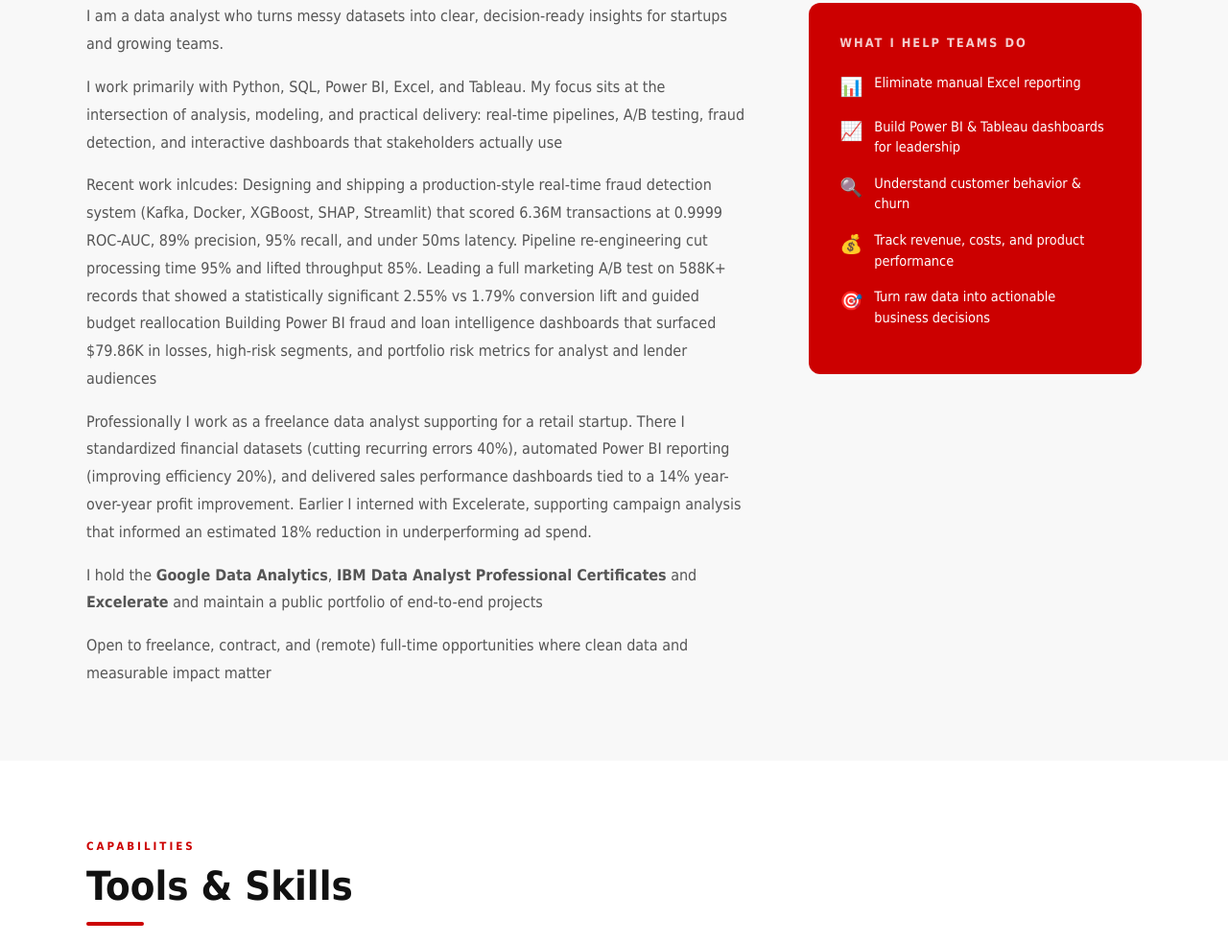
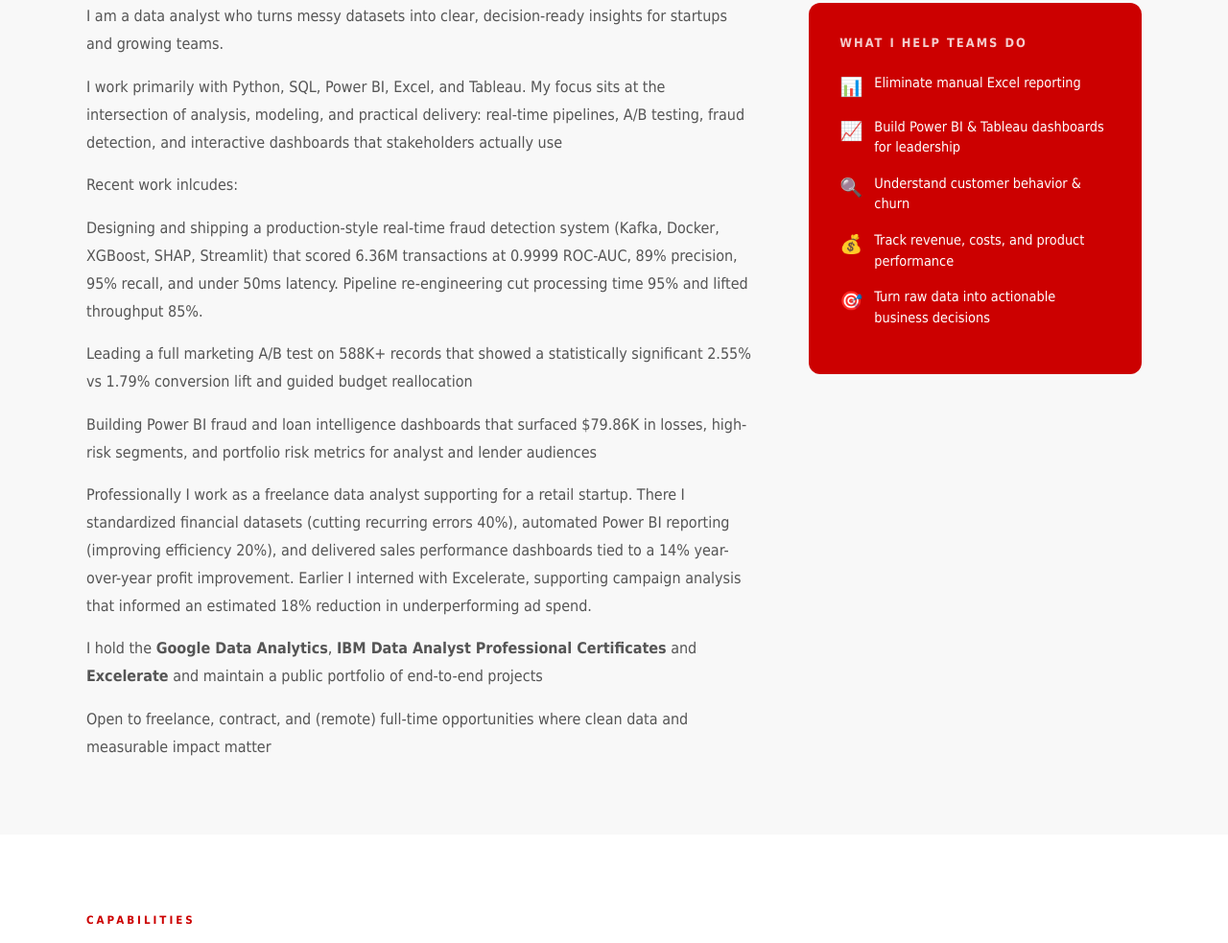
Before and after one commit to alabiibrahim/Vercel, a plain HTML site: page index.html in a window 1280 px wide. Shown: the part 1009-1992 px from the top of the page at 96% size. Drawn offline with Linux system fonts and the light colour scheme; a web font is replaced by a local one.

Commit message:
Update index.html

```diff
--- a/index.html
+++ b/index.html
@@ -886,11 +886,17 @@
       <div class="about-text">
         <p>I am a data analyst who turns messy datasets into clear, decision-ready insights for startups and growing teams.</p>
         <p>I work primarily with Python, SQL, Power BI, Excel, and Tableau. My focus sits at the intersection of analysis, modeling, and practical delivery: real-time pipelines, A/B testing, fraud detection, and interactive dashboards that stakeholders actually use</p>
+
         <p>Recent work inlcudes:
-          <l> Designing and shipping a production-style real-time fraud detection system (Kafka, Docker, XGBoost, SHAP, Streamlit) that scored 6.36M transactions at 0.9999 ROC-AUC, 89% precision, 95% recall, and under 50ms latency. Pipeline re-engineering cut processing time 95% and lifted throughput 85%.</l>
-        <l>Leading a full marketing A/B test on 588K+ records that showed a statistically significant 2.55% vs 1.79% conversion lift and guided budget reallocation</l>
-        <l>Building Power BI fraud and loan intelligence dashboards that surfaced $79.86K in losses, high-risk segments, and portfolio risk metrics for analyst and lender audiences</l></p>
+
+          <p> Designing and shipping a production-style real-time fraud detection system (Kafka, Docker, XGBoost, SHAP, Streamlit) that scored 6.36M transactions at 0.9999 ROC-AUC, 89% precision, 95% recall, and under 50ms latency. Pipeline re-engineering cut processing time 95% and lifted throughput 85%.</l>
+
+        <p>Leading a full marketing A/B test on 588K+ records that showed a statistically significant 2.55% vs 1.79% conversion lift and guided budget reallocation</p>
+
+        <p>Building Power BI fraud and loan intelligence dashboards that surfaced $79.86K in losses, high-risk segments, and portfolio risk metrics for analyst and lender audiences</p>
+
         <p>Professionally I work as a freelance data analyst supporting for a retail startup. There I standardized financial datasets (cutting recurring errors 40%), automated Power BI reporting (improving efficiency 20%), and delivered sales performance dashboards tied to a 14% year-over-year profit improvement. Earlier I interned with Excelerate, supporting campaign analysis that informed an estimated 18% reduction in underperforming ad spend.</p>
+
         <p>I hold the <strong>Google Data Analytics</strong>, <strong>IBM Data Analyst Professional Certificates</strong> and <strong>Excelerate</strong> and maintain a public portfolio of end-to-end projects</p>
         <p>Open to freelance, contract, and (remote) full-time opportunities where clean data and measurable impact matter</p>
       </div>
```
